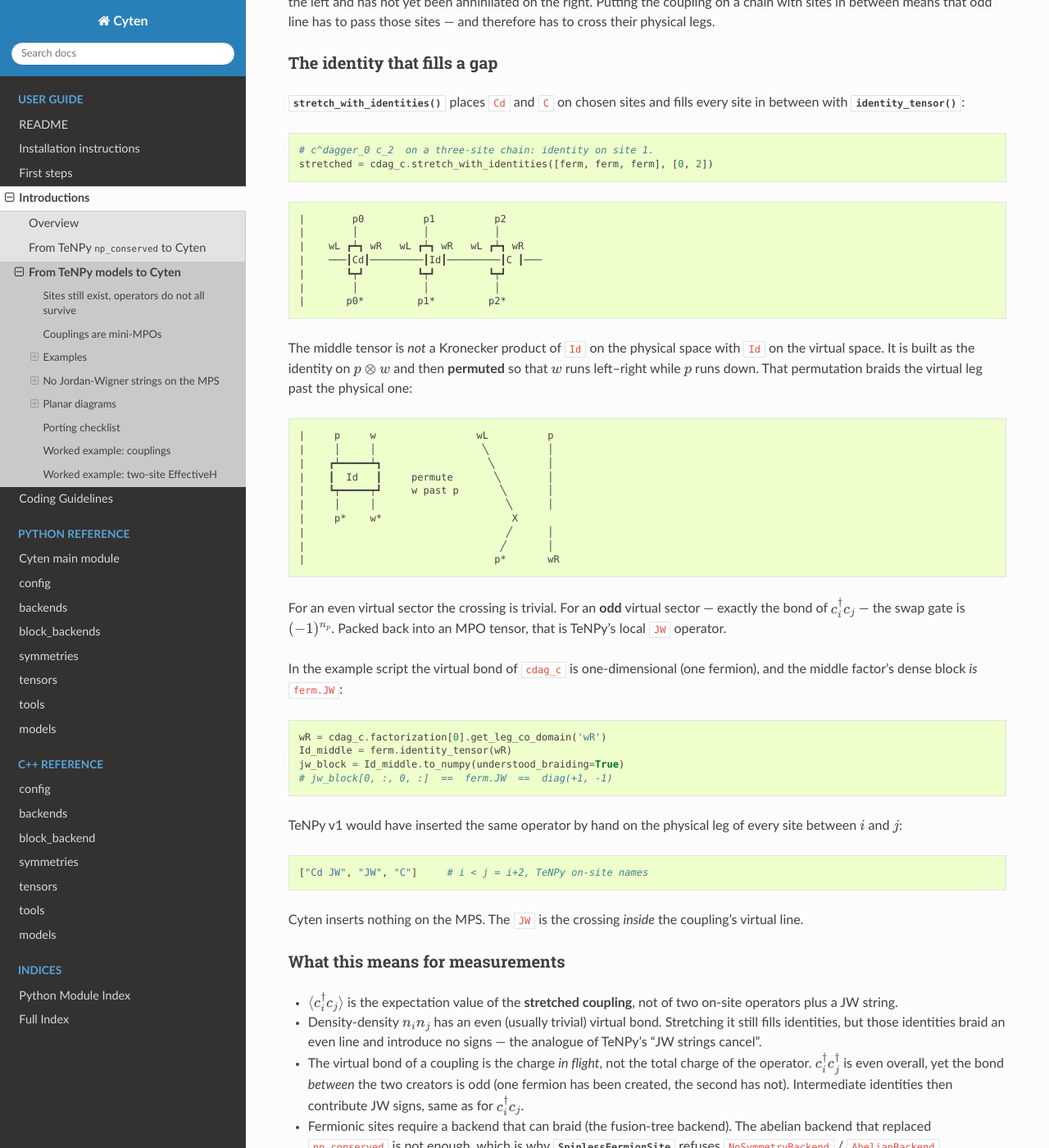
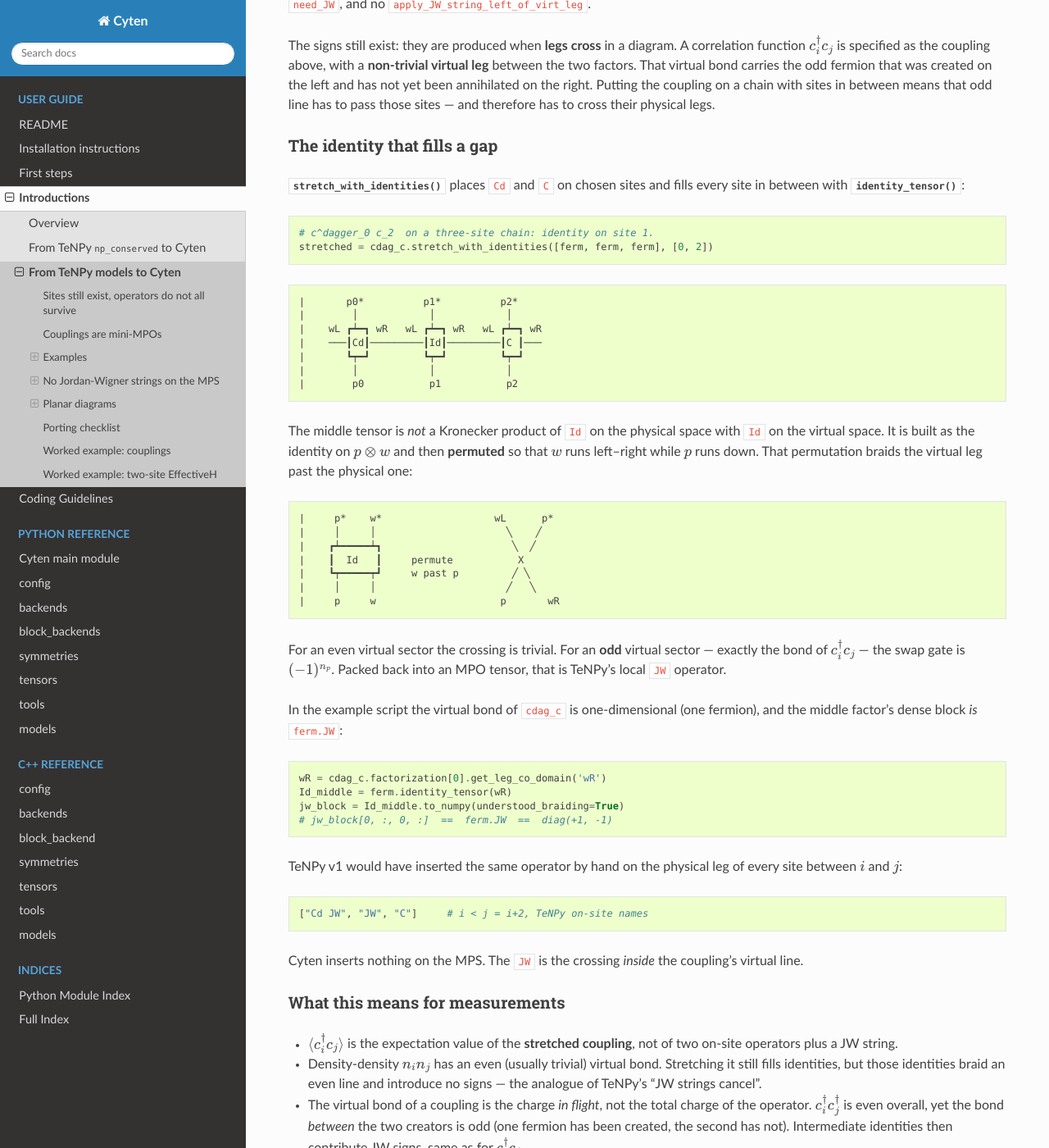
Before and after one commit to tenpy/cyten, a Sphinx documentation site: the page built from docs/intro/from_tenpy_models.rst, in a window 1280 px wide and 1400 px high, scrolled down 3698 px. Shown: the whole window at 82% size. Built offline with Sphinx 7.4.7 and the Read the Docs theme 3.1.0, drawn with Linux system fonts in a browser that asks for light colours; the version number could not be read and is left out; some of the changed text lies outside the part shown.

Commit message:
fix diagram top/bottom order

```diff
--- a/docs/intro/from_tenpy_models.rst
+++ b/docs/intro/from_tenpy_models.rst
@@ -64,25 +64,25 @@ multi-site map
 
 ::
 
-    |        p0   p1   ..   pN
+    |        p0*  p1*  ..  pN*
     |        │    │    │    │
     |       ┏┷━━━━┷━━━━┷━━━━┷┓
     |       ┃       h        ┃
     |       ┗┯━━━━┯━━━━┯━━━━┯┛
     |        │    │    │    │
-    |        p0*  p1*  ..  pN*
+    |        p0   p1   ..   pN
 
 and the factorization that Cyten actually stores is
 
 ::
 
-    |      p0         p1               pN
-    |      │          │                │
-    |  wL ┏┷┓ wR  wL ┏┷┓ wR        wL ┏┷┓ wR
-    |  ───┃0┃────────┃1┃──── ···  ────┃N┃───
-    |     ┗┯┛        ┗┯┛              ┗┯┛
-    |      │          │                │
-    |     p0*        p1*              pN*
+    |        p0*         p1*               pN*
+    |         │           │                 │
+    |     wL ┏┷━┓ wR  wL ┏┷━┓ wR        wL ┏┷━┓ wR
+    |     ───┃0 ┃────────┃1 ┃──── ···  ────┃N ┃───
+    |        ┗┯━┛        ┗┯━┛              ┗┯━┛
+    |         │           │                 │
+    |         p0          p1                pN
 
 Each ``factorization[i]`` is a :class:`~cyten.tensors.SymmetricTensor` with
 labels ``['wL', 'p', 'wR', 'p*']``. The physical pair ``p, p*`` is the
@@ -142,8 +142,8 @@ plus a separate ``Sz Sz`` term; here it is one coupling.
 
 :doc:`first_steps` diagonalizes this Hamiltonian.
 
-:math:`c^\dagger c`
-~~~~~~~~~~~~~~~~~~~
+Hopping :math:`c^\dagger c`
+~~~~~~~~~~~~~~~~~~~~~~~~~~~
 
 Fermion hopping in a Hamiltonian is the Hermitian combination
 :math:`-t\,(c^\dagger_i c_j + \mathrm{h.c.})`:
@@ -245,13 +249,13 @@ The identity that fills a gap
 
 ::
 
-    |        p0          p1          p2
-    |        │           │           │
-    |    wL ┏┷┓ wR   wL ┏┷┓ wR   wL ┏┷┓ wR
+    |       p0*          p1*          p2*
+    |        │            │            │
+    |    wL ┏┷━┓ wR   wL ┏┷━┓ wR   wL ┏┷━┓ wR
     |    ───┃Cd┃─────────┃Id┃─────────┃C ┃───
-    |       ┗┯┛         ┗┯┛         ┗┯┛
-    |        │           │           │
-    |       p0*         p1*         p2*
+    |       ┗┯━┛         ┗┯━┛         ┗┯━┛
+    |        │            │            │
+    |        p0           p1           p2
 
 The middle tensor is *not* a Kronecker product of ``Id`` on the physical
 space with ``Id`` on the virtual space. It is built as the identity on
@@ -261,16 +265,13 @@ physical one:
 
 ::
 
-    |     p     w                 wL          p
-    |     │     │                  ╲          │
-    |    ┏┷━━━━━┷┓                  ╲         │
-    |    ┃  Id   ┃     permute       ╲        │
-    |    ┗┯━━━━━┯┛     w past p       ╲       │
-    |     │     │                      ╲      │
-    |     p*    w*                      X
-    |                                  ╱      │
-    |                                 ╱       │
-    |                                p*       wR
+    |     p*    w*                   wL      p*
+    |     │     │                      ╲    ╱
+    |    ┏┷━━━━━┷┓                      ╲  ╱
+    |    ┃  Id   ┃     permute           X
+    |    ┗┯━━━━━┯┛     w past p         ╱ ╲
+    |     │     │                      ╱   ╲
+    |     p     w                     p       wR
 
 For an even virtual sector the crossing is trivial. For an **odd** virtual
 sector — exactly the bond of :math:`c^\dagger_i c_j` — the swap gate is
```
Also changed, not shown: other parts of docs/intro/from_tenpy_models.rst (+7 -0 lines), 1 other file.
